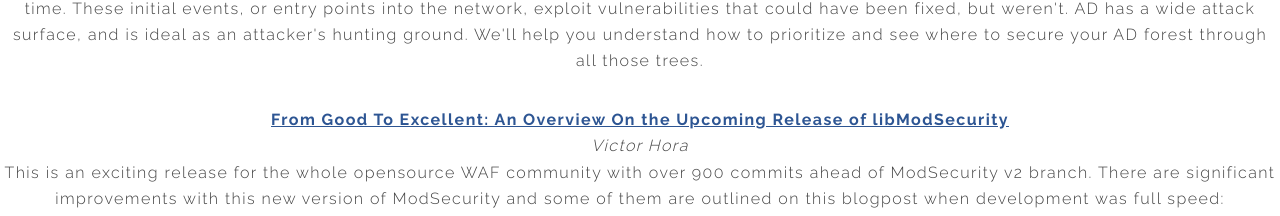
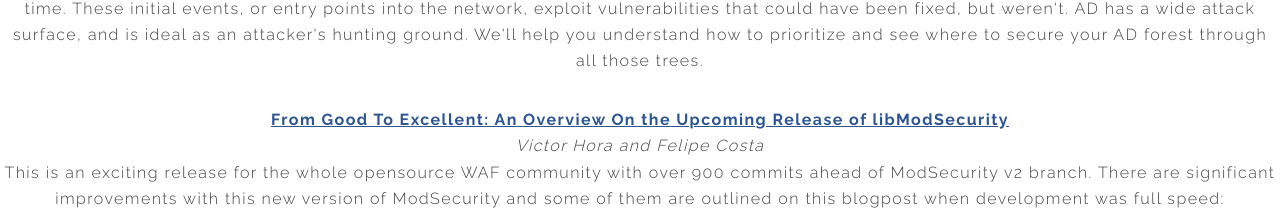
Before and after one commit to bsidesto/bsidesto.github.io, a plain HTML site: page abstracts.html in a window 1280 px wide. Shown: the part 1438-1654 px from the top of the page. Drawn offline with Linux system fonts and the light colour scheme.

Commit message:
added Costa to the abstract

```diff
--- a/abstracts.html
+++ b/abstracts.html
@@ -27,7 +27,7 @@
 				<p><b><a name="3">Mobile Spyware - From Nosy Ads to Nation-state Espionage</a></b><br><em>Adam Bauer, Christoph T. Hebeisen</em><br>Mobile devices hold a plethora of sensitive personal and corporate data. While most of us have accepted some limitations on our privacy in exchange for free services, we tend to consider contents and metadata of communications off limits. Frequently though, the treasure trove of data on our devices proves too tempting to advertisers, personal connections or governments. We discuss the spectrum of mobile spying by examining the motivations, selection of exfiltrated data, and target groups of 3 malware families including a demonstration of the Chrysaor surveillanceware used by state actors.</p>
 				<p><b><a name="4">Assessing Node.js Web Application Security</a></b><br><em>Vince Marcovecchio</em><br>This talk covers a number of techniques and tools for performing white-box security assessments of Node.js web applications. We'll review Javascript language gotchas, dangerous APIs in Node.js and risky modules in npm to watch out for, and how to use linters to automate some of these checks. We'll cover npm dependency management, and the different tools that are available for scanning dependencies for known issues.</p>
 				<p><b><a name="5">Reduce Your Active Directory Attack Surface: Securing the Forest Through The Trees</a></b><br><em>Joe Bate, Cheryl Biswas</em><br>Most information security breaches start with the compromise of small pieces of an organization's infrastructure - often one or two systems at a time. These initial events, or entry points into the network, exploit vulnerabilities that could have been fixed, but weren't. AD has a wide attack surface, and is ideal as an attacker's hunting ground. We'll help you understand how to prioritize and see where to secure your AD forest through all those trees.</p>
-				<p><b><a name="6">From Good To Excellent: An Overview On the Upcoming Release of libModSecurity</a></b><br><em>Victor Hora</em><br>This is an exciting release for the whole opensource WAF community with over 900 commits ahead of ModSecurity v2 branch. There are significant improvements with this new version of ModSecurity and some of them are outlined on this blogpost when development was full speed: https://www.trustwave.com/Resources/SpiderLabs-Blog/An-Overview-of-the-Upcoming-libModSecurity/</p>
+				<p><b><a name="6">From Good To Excellent: An Overview On the Upcoming Release of libModSecurity</a></b><br><em>Victor Hora and Felipe Costa</em><br>This is an exciting release for the whole opensource WAF community with over 900 commits ahead of ModSecurity v2 branch. There are significant improvements with this new version of ModSecurity and some of them are outlined on this blogpost when development was full speed: https://www.trustwave.com/Resources/SpiderLabs-Blog/An-Overview-of-the-Upcoming-libModSecurity/</p>
 				<p><b><a name="7">You're Testing it Wrong - Adventures In IPS and Firewall Testing Methodologies</a></b><br><em>Chuck Mcauley</em><br>Firewall vendors all claim the same thing. They block 100% of malicious attacks, never false positive, and go really really fast. Their datasheets never lie and are direct comparisons of their peers. In this talk I systemically destroy the datasheet, the myths surrounding performance and security testing, and show that there is truly is no silver bullet when it comes to securing your network. Attendees will walk away understanding how to read the tea leaves of datasheets and have the confidence to make better, more informed decisions when purchasing security devices.</p>
 				<p><b><a name="8">Risk-Based Security Incident Response (SIR); and an introduction to SICON</a></b><br><em>Keith Jonah, Kevin Pietersma</em><br>An alternative method to design and implement a kick-ass Security Incident Management life cycle (distilled from NASA) and RACI. Now introduce the concept of "non-linear starts", then add an innovative, risk-based decisioning approach which introduces parameters related to: • potential business impact; • current impact (in situ assessment); and • the Security Incident Condition (SICON), the degree of compromise. The arrived at Security Incident Severity Level allows SOC and SIRT members to immediately direct tasks, notifications and responses in tune with owners' business prerogatives.</p>
 				<p><b><a name="9">Practical Statistics for Threat Intelligence</a></b><br><em>Nir Yosha</em><br>Threat Intelligence providers share millions of IOCs (indicator of compromise) to help security teams identify attack vectors and new malware families. Basic statistics can help reduce the noise and verify the threat information credibility. Cross correlation, Bayesian model and Margin of Error are some of the techniques put into place for Threat Intel analysis. I'll provide real life examples. You don't need to be a mathematician to attend this one :-) Just have fun with security threats and basic stats :-) </p>
```
